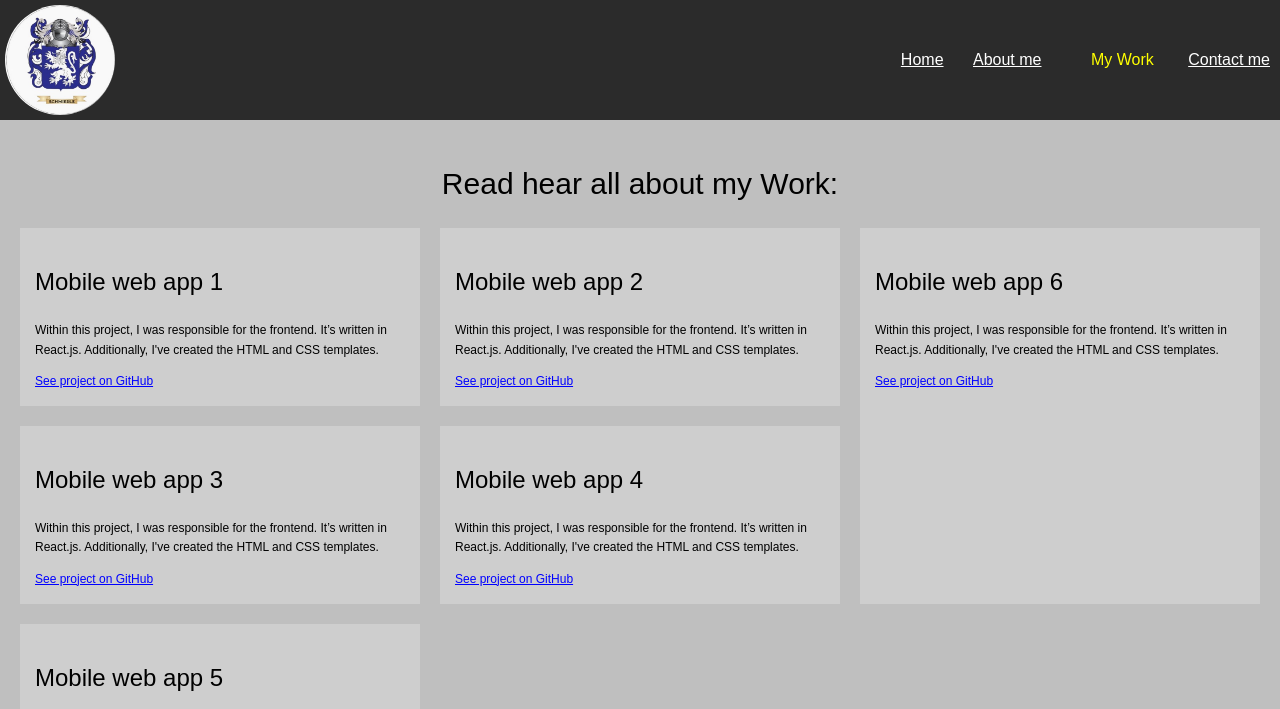
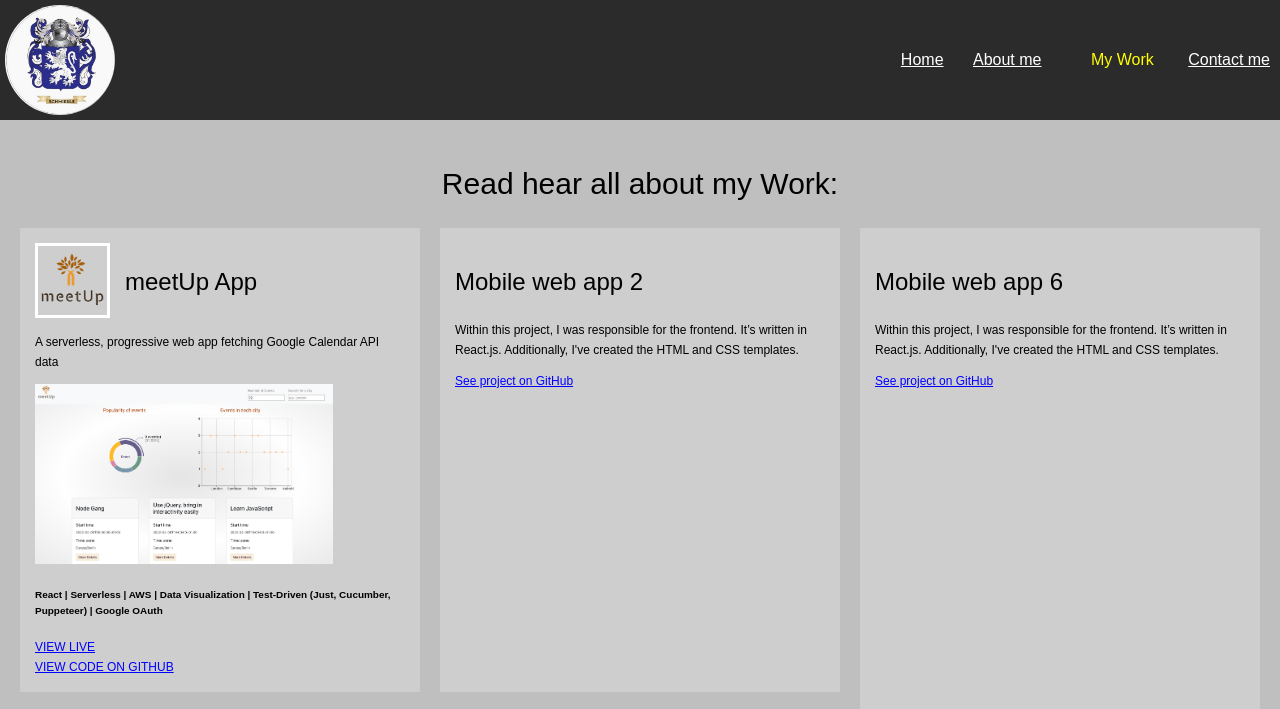
Before and after one commit to Marcel-Patrick/portfolio-website, a plain HTML site: page work.html in a window 1280 px wide. Shown: the top 709 px of the page. Drawn offline with Linux system fonts and the light colour scheme; a web font is replaced by a local one.

Commit message:
Updated portfolio
Updated portfolio to include meet App project to work.html

Related to task 4.9

```diff
--- /dev/null
+++ b/css/project-styles.css
@@ -0,0 +1,30 @@
+/* ///////////////////////////////////////////////////////////////////// */
+/* project-styles.css */
+
+.project-logo {
+  text-align: center;
+  height: 75px;
+  width: auto;
+  padding: 3px;
+  border: solid white;
+  margin-right: 15px;
+}
+.headline {
+  display: flex;
+  justify-content: flex-start;
+  text-align: center;
+}
+
+.project-capture {
+  height: 180px;
+  width: auto;
+  /* justify-content: center; */
+  /* text-align: center; */
+}
+
+.gh-links {
+  margin: auto;
+  margin-top: 20px;
+  text-transform: uppercase;
+  /* color: #f5f5f5; */
+}
--- a/css/styles.css
+++ b/css/styles.css
@@ -25,7 +25,7 @@
   --footer-bg-color: #dcdcdc;
 
   /* text styling */
-  --font-family: 'Aclonica', sans-serif;
+  --font-family: "Aclonica", sans-serif;
 
   /* text size */
   --font-size_big: 16px;
--- a/work.html
+++ b/work.html
@@ -1,23 +1,28 @@
 <!DOCTYPE html>
 <html lang="en">
   <head>
-  <meta charset="utf-8">
-  <meta name="description" content="SCHMIELDE index/home Page" >
-  <meta name="viewport" content="width=device-width, initial-scale=1">
+    <meta charset="utf-8" />
+    <meta name="description" content="SCHMIELDE index/home Page" />
+    <meta name="viewport" content="width=device-width, initial-scale=1" />
     <title>SCHMIEDLE</title>
     <!--create logo and add it here!-->
     <link rel="icon" type="image/png" href="img/apple-touch-icon-76x76.png" />
     <!--from here the css styling part is starting-->
-  <link rel="stylesheet" type="text/css" href="/css/normalize.css">
-  <link href="https://fonts.googleapis.com/css2?family=Aclonica&display=swap" rel="stylesheet">
-  <link rel="stylesheet" type="text/css" href="css/style.production.css">
+    <link rel="stylesheet" type="text/css" href="/css/normalize.css" />
+    <link href="https://fonts.googleapis.com/css2?family=Aclonica&display=swap" rel="stylesheet" />
+    <link rel="stylesheet" type="text/css" href="css/style.production.css" />
+    <link rel="stylesheet" type="text/css" href="css/project-styles.css" />
     <!--from here the css styling part is ending-->
   </head>
   <body>
     <div class="page">
       <header class="page-header">
         <!--add your Logo here!-->
-      <img src="img/Schmiedle_Wappen.png" alt="SCHMIEDLE company logo" class="page-header__item">
+        <img
+          src="img/Schmiedle_Wappen.png"
+          alt="SCHMIEDLE company logo"
+          class="page-header__item"
+        />
         <nav class="main-navigation page-header__item">
           <ul role="menubar" class="navigation-list">
             <li role="presentation" class="navigation-list__item">
@@ -27,7 +32,12 @@
               <a href="about.html" role="menuitem">About me</a>
             </li>
             <li role="presentation" class="navigation-list__item">
-            <a href="work.html" role="menuitem" class="navigation-list__item navigation-list__item--active">My Work</a>
+              <a
+                href="work.html"
+                role="menuitem"
+                class="navigation-list__item navigation-list__item--active"
+                >My Work</a
+              >
             </li>
             <li role="presentation" class="navigation-list__item">
               <a href="contact.html" role="menuitem">Contact me</a>
@@ -41,44 +51,71 @@
           <div class="project">
             <!-- Grid items will live here -->
             <div class="project__item">
-            <h2>Mobile web app 1</h2>
-            <p>
-              Within this project, I was responsible for the frontend. It’s written in React.js. Additionally, I've created the HTML and CSS templates.
-            </p>
-            <a href="#">See project on GitHub</a>
+              <div class="headline">
+                <img
+                  src="./img/meetUp_logo_transparent.webp"
+                  alt="meetUp Logo"
+                  class="project-logo"
+                />
+                <h2>meetUp App</h2>
+              </div>
+
+              <p>A serverless, progressive web app fetching Google Calendar API data</p>
+              <img
+                src="./img/Screenshot_meetUp.png"
+                alt="meetUp screenshot"
+                class="project-capture"
+              />
+              <h5>
+                React | Serverless | AWS | Data Visualization | Test-Driven (Just, Cucumber,
+                Puppeteer) | Google OAuth
+              </h5>
+              <div class="gh-links">
+                <a href="https://marcel-patrick.github.io/meet/" target="_blank">View Live</a><br />
+                <a
+                  href="https://github.com/Marcel-Patrick/meet/tree/Exercise-4.9/DataVisualization.git"
+                  target="_blank"
+                  >View code on GitHub</a
+                >
+              </div>
             </div>
             <div class="project__item">
               <h2>Mobile web app 2</h2>
               <p>
-              Within this project, I was responsible for the frontend. It’s written in React.js. Additionally, I've created the HTML and CSS templates.
+                Within this project, I was responsible for the frontend. It’s written in React.js.
+                Additionally, I've created the HTML and CSS templates.
               </p>
               <a href="#">See project on GitHub</a>
             </div>
             <div class="project__item">
               <h2>Mobile web app 3</h2>
               <p>
-              Within this project, I was responsible for the frontend. It’s written in React.js. Additionally, I've created the HTML and CSS templates.
+                Within this project, I was responsible for the frontend. It’s written in React.js.
+                Additionally, I've created the HTML and CSS templates.
               </p>
               <a href="#">See project on GitHub</a>
             </div>
             <div class="project__item">
               <h2>Mobile web app 4</h2>
               <p>
-              Within this project, I was responsible for the frontend. It’s written in React.js. Additionally, I've created the HTML and CSS templates.
+                Within this project, I was responsible for the frontend. It’s written in React.js.
+                Additionally, I've created the HTML and CSS templates.
               </p>
               <a href="#">See project on GitHub</a>
             </div>
             <div class="project__item">
               <h2>Mobile web app 5</h2>
               <p>
-              Within this project, I was responsible for the frontend. It’s written in React.js. Additionally, I've created the HTML and CSS templates.
+                Within this project, I was responsible for the frontend. It’s written in React.js.
+                Additionally, I've created the HTML and CSS templates.
               </p>
               <a href="#">See project on GitHub</a>
             </div>
             <div class="project__item">
               <h2>Mobile web app 6</h2>
               <p>
-              Within this project, I was responsible for the frontend. It’s written in React.js. Additionally, I've created the HTML and CSS templates.
+                Within this project, I was responsible for the frontend. It’s written in React.js.
+                Additionally, I've created the HTML and CSS templates.
               </p>
               <a href="#">See project on GitHub</a>
             </div>
@@ -90,15 +127,27 @@
         <div>
           <!--insert Facebook logo-->
           <a href="https://www.facebook.com/" target="_blank">
-          <img src="img/svg/2142575_circle_colored_facebook_gradient_media_icon.svg" alt="Facebook" style="width: 40px; height: 40px"/>
+            <img
+              src="img/svg/2142575_circle_colored_facebook_gradient_media_icon.svg"
+              alt="Facebook"
+              style="width: 40px; height: 40px"
+            />
           </a>
           <!--insert WatsApp logo-->
           <a href="tel:+491626630654">
-          <img src="img/svg/2142581_circle_colored_gradient_media_social_icon.svg" alt="WhatsApp" style="width: 40px; height: 40px"/>
+            <img
+              src="img/svg/2142581_circle_colored_gradient_media_social_icon.svg"
+              alt="WhatsApp"
+              style="width: 40px; height: 40px"
+            />
           </a>
           <!--insert linkedin logo-->
           <a href="https://www.linkedin.com/" target="_blank">
-          <img src="img/svg/2142574_circle_colored_gradient_linkedin_media_icon.svg" alt="linked in" style="width: 40px; height: 40px"/>
+            <img
+              src="img/svg/2142574_circle_colored_gradient_linkedin_media_icon.svg"
+              alt="linked in"
+              style="width: 40px; height: 40px"
+            />
           </a>
         </div>
       </footer>
```
Also changed, not shown: img/Screenshot_meetUp.png (added), img/dummy_450x200_ffffff_cccccc.png (added), img/meetUp_logo_transparent.webp (added). Lines whose indentation alone changed are shown as unchanged.
